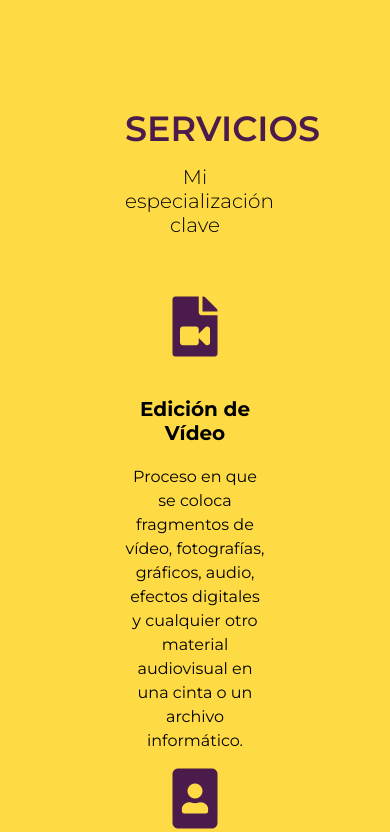
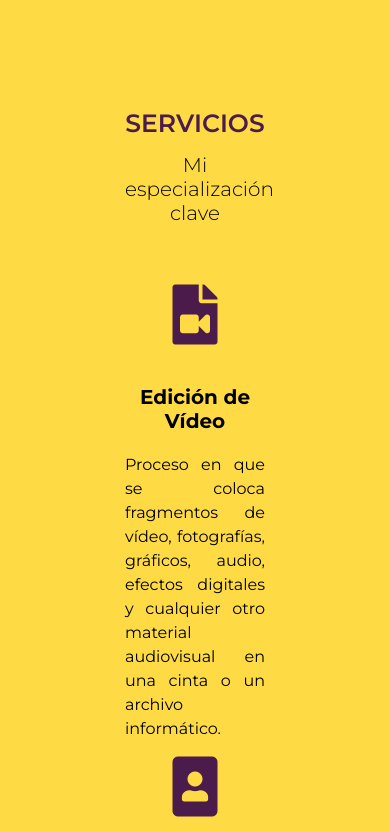
Before and after one commit to saryrebeca/portafolio, a plain HTML site: page index.html in a window 390 px wide. Shown: the part 926-1758 px from the top of the page. Drawn offline with Linux system fonts and the light colour scheme; some packages are replaced by stand-ins of ours.

Commit message:
estilo telefono

```diff
--- a/css/style.css
+++ b/css/style.css
@@ -219,3 +219,19 @@ footer p{
 	font-size: 15px;
 	color: #FEDB45;
 }
+
+
+
+/* Celular */
+@media (max-width:480px){
+
+	.title{
+		text-align: center;
+		font-size: 25px;
+
+	}
+
+	#servicios p{
+	text-align:justify;
+}
+}
```
